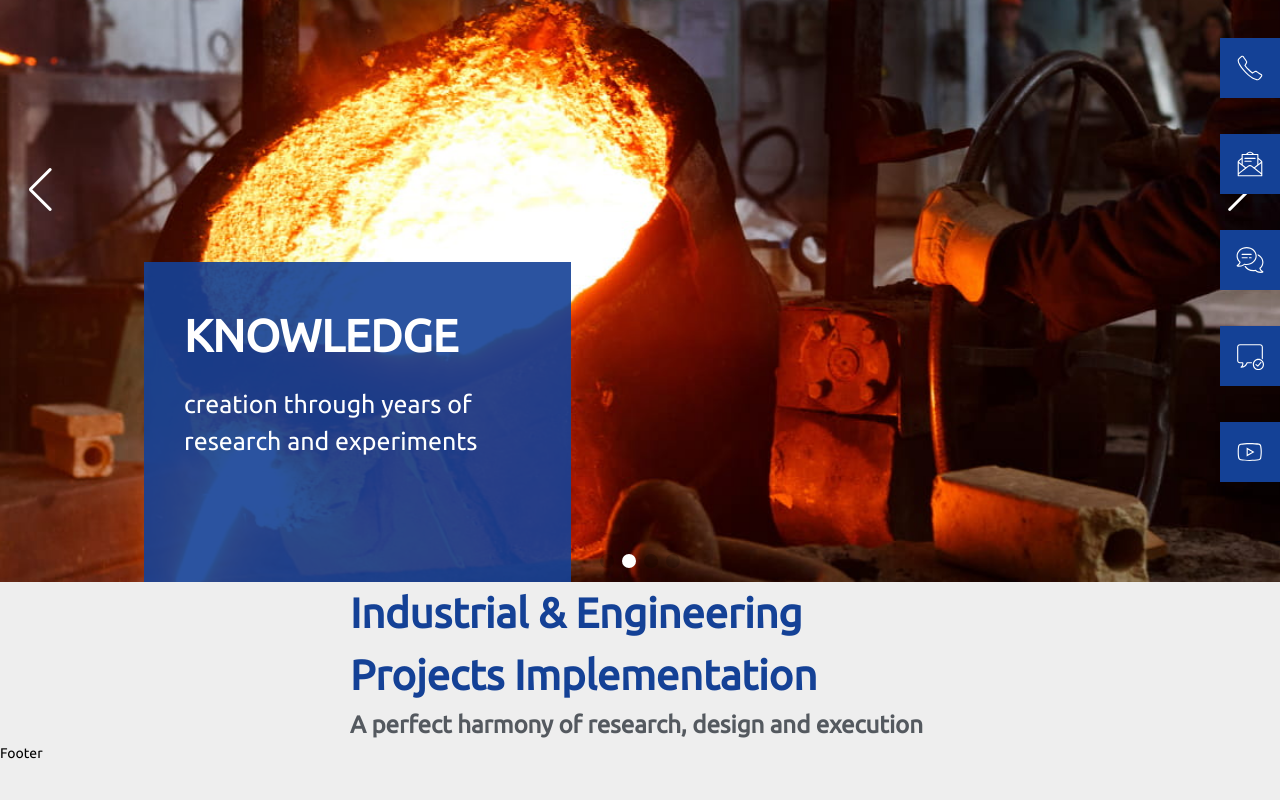
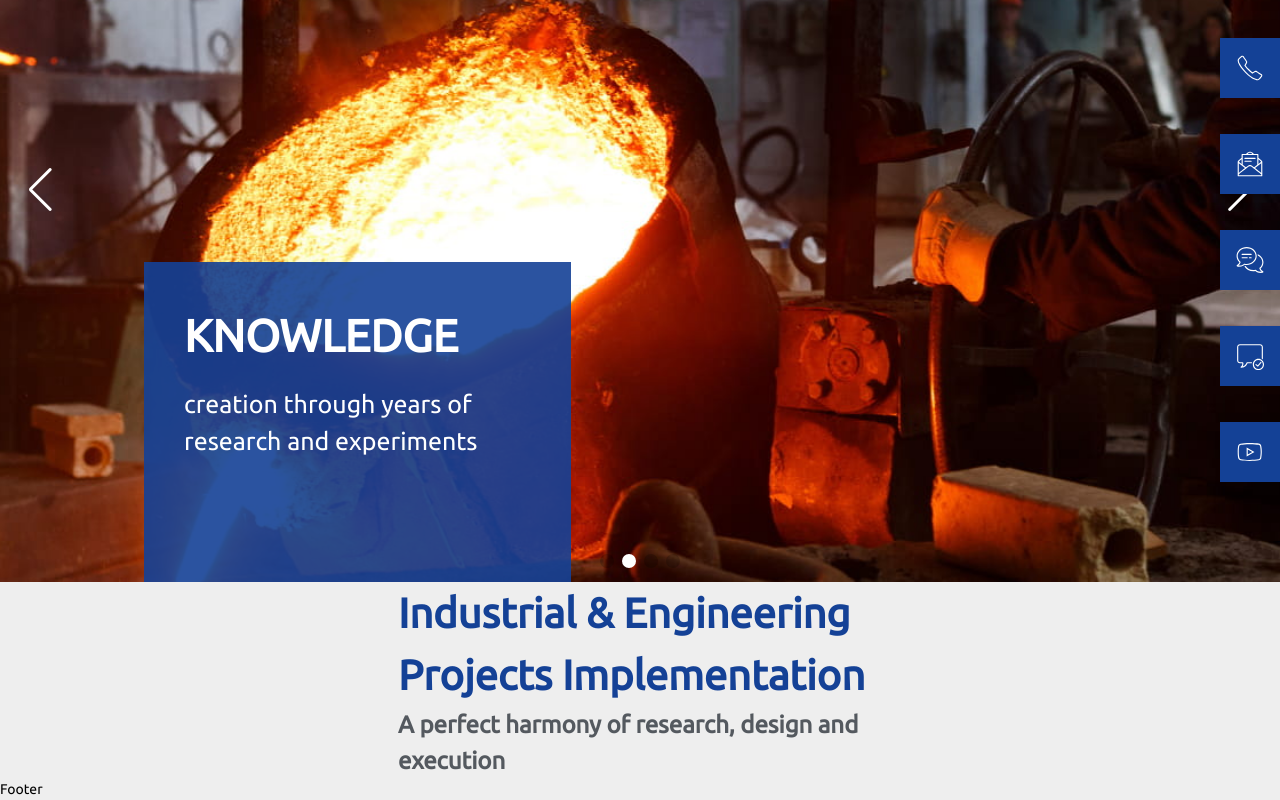
Before and after one commit to mohammadali-amd/aramico, a Next.js app: page / in a window 1280 px wide. Shown: the part 218-1018 px from the top of the page. Before the commit the page ends 982 px from the top, so only its background shows below. Built offline with nearby package versions, Linux system fonts and the light colour scheme.

Commit message:
update and fix bugs

```diff
--- a/components/CTA.jsx
+++ b/components/CTA.jsx
@@ -7,7 +7,7 @@ import { cta_phone, cta_chat_message, cta_email_open, cta_messaging, cta_youtube
 const CTA = () => {
   const style= 'flex bg-primary text-white p-4 duration-300';
   return (
-    <aside className="fixed gap-10 z-10">
+    <aside className="fixed gap-10 z-10 hidden md:block">
         <div className='fixed right-0 top-[16rem] '>
             <Link href={'tel:02142167000'} className={`${style} hover:pr-44`}>
                 <Image src={cta_phone} width={28} alt="phone number"/>
--- a/components/Navbar.jsx
+++ b/components/Navbar.jsx
@@ -106,7 +106,7 @@ const Navbar = () => {
                                 <Link href={'#'}><Image src={youtube} width={16} alt="youtube" /></Link>
                                 <span className='group'>
                                     <Image src={language} width={16} alt="language" className='cursor-pointer' />
-                                    <ul className='bg-white border-b-4 border-primary drop-shadow-2xl scale-0 group-hover:scale-100 py-1 z-10 absolute text-[0.9rem] text-text'>
+                                    <ul className='bg-white border-b-4 border-primary drop-shadow-2xl scale-0 group-hover:scale-100 py-1 -ml-6 z-10 absolute text-[0.9rem] text-text'>
                                         <li className='py-1 relative'>
                                             <Link href={'#'} className='hover:text-primary px-6'>
                                                 English
@@ -134,7 +134,7 @@ const Navbar = () => {
                                             {item.name}
                                         </span>
                                     </Link>
-                                    <ul className='bg-white drop-shadow-2xl scale-0 group-hover:scale-100 py-1 absolute origin-top min-w-max'>
+                                    <ul className='bg-white drop-shadow-2xl scale-0 group-hover:scale-100 py-1 absolute origin-top -ml-4 w-32 min-w-max'>
                                         {item?.dropdown?.map((dropdown) => (
                                             <li className='relative' key={dropdown.slug}>
                                                 <Link
--- a/pages/index.js
+++ b/pages/index.js
@@ -2,10 +2,14 @@ import Navbar from '@/components/Navbar'
 import Footer from '@/components/Footer'
 import HomePage from '@/sections/HomePage'
 import CTA from '@/components/CTA'
+import Head from 'next/head';
 
 export default function Home() {
   return (
     <main>
+      <Head>
+        <title>aramico</title>
+      </Head>
       <Navbar />
       <HomePage />
       <CTA />
--- a/styles/globals.css
+++ b/styles/globals.css
@@ -97,7 +97,7 @@ body {
 }
 
 .page-layout {
-  margin-inline: 350px;
+  @apply mx-6 md:mx-[350px];
 }
 
 
--- a/tailwind.config.js
+++ b/tailwind.config.js
@@ -3,6 +3,7 @@ module.exports = {
   content: [
     './pages/**/*.{js,ts,jsx,tsx,mdx}',
     './components/**/*.{js,ts,jsx,tsx,mdx}',
+    './sections/**/*.{js,ts,jsx,tsx,mdx}',
     './app/**/*.{js,ts,jsx,tsx,mdx}',
   ],
   theme: {
```
